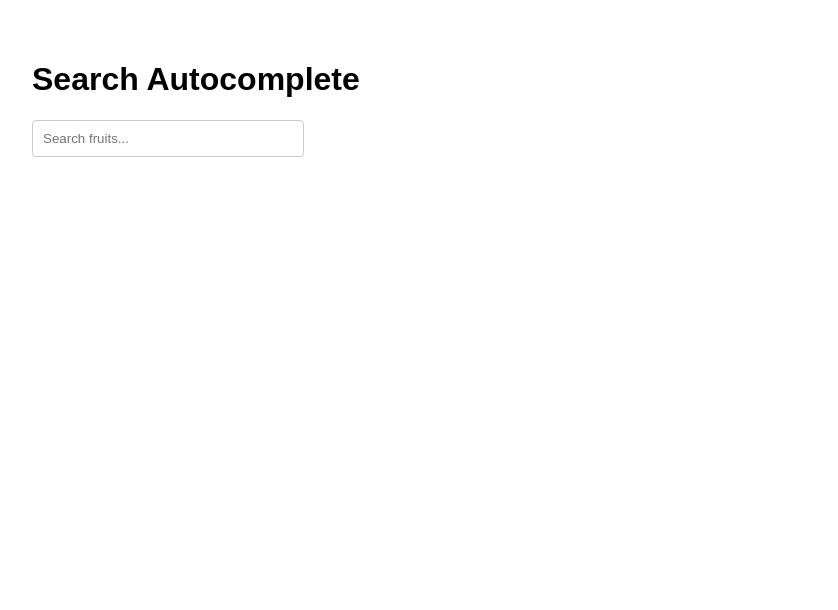
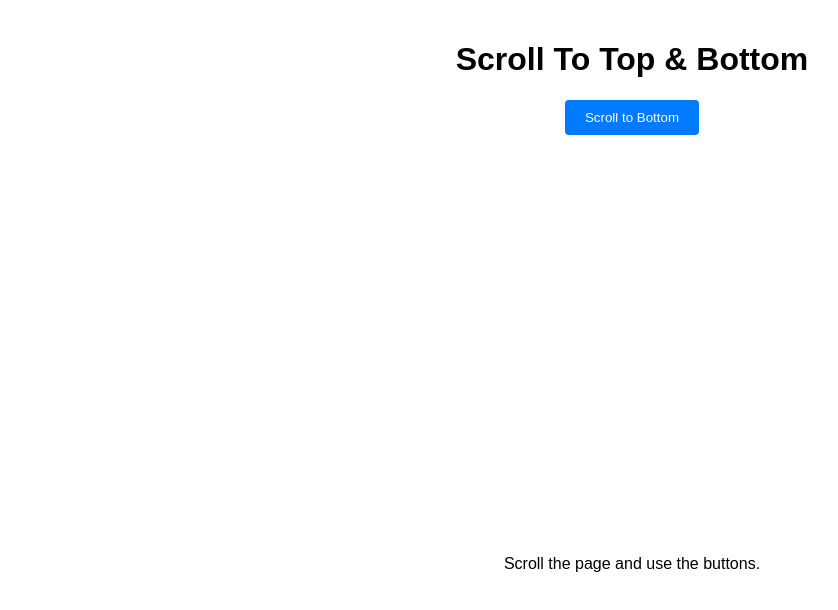
Before and after one commit to gmsijan1/react-practice-component, a React (Vite) app: page / in a window 1280 px wide. Shown: the top 610 px of the page, without its empty margins (8-846 px from the left). Built offline with nearby package versions, Linux system fonts and the light colour scheme.

Commit message:
feat: add Scroll to Top and Bottom

```diff
--- a/src/App.jsx
+++ b/src/App.jsx
@@ -1,7 +1,7 @@
-import SearchAutocomplete from "./components/Search-AutoComplete";
+import ScrollTopBottom from "./components/ScrollTopBottom";
 
 function App() {
-  return <SearchAutocomplete />;
+  return <ScrollTopBottom />;
 }
 
 export default App;
--- /dev/null
+++ b/src/components/ScrollTopBottom/index.jsx
@@ -0,0 +1,38 @@
+import "./style.css";
+
+export default function ScrollTopBottom() {
+  const scrollToTop = () => {
+    window.scrollTo({
+      top: 0,
+      behavior: "smooth",
+    });
+  };
+
+  const scrollToBottom = () => {
+    window.scrollTo({
+      top: document.documentElement.scrollHeight,
+      behavior: "smooth",
+    });
+  };
+
+  return (
+    <div className="scroll-container">
+      <h1>Scroll To Top & Bottom</h1>
+
+      <button onClick={scrollToBottom} className="scroll-btn">
+        Scroll to Bottom
+      </button>
+
+      <div className="scroll-content">
+        <p>Scroll the page and use the buttons.</p>
+        <p>Keep scrolling...</p>
+        <p>Almost there...</p>
+        <p>End of the content.</p>
+      </div>
+
+      <button onClick={scrollToTop} className="scroll-btn">
+        Scroll to Top
+      </button>
+    </div>
+  );
+}
--- /dev/null
+++ b/src/components/ScrollTopBottom/style.css
@@ -0,0 +1,33 @@
+.scroll-container {
+  padding: 20px;
+  font-family: Arial, sans-serif;
+  text-align: center;
+}
+
+.scroll-btn {
+  margin: 0 10px;
+  padding: 10px 20px;
+  border: none;
+  background-color: #007bff;
+  color: white;
+  border-radius: 4px;
+  cursor: pointer;
+  transition: background-color 0.2s;
+}
+
+.scroll-btn:hover {
+  background-color: #0056b3;
+}
+
+.scroll-content {
+  min-height: 200vh;
+  display: flex;
+  flex-direction: column;
+  justify-content: space-between;
+  align-items: center;
+  padding: 20px 0;
+}
+
+.scroll-content p {
+  margin: 50vh 0;
+}
```
